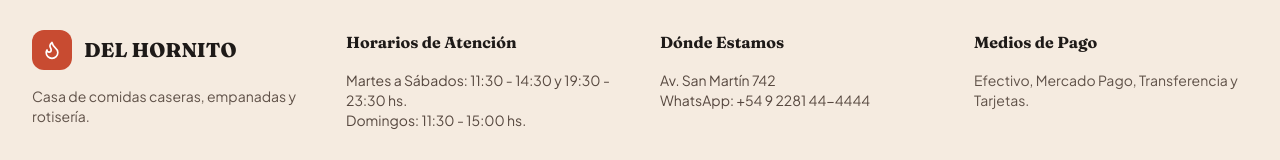
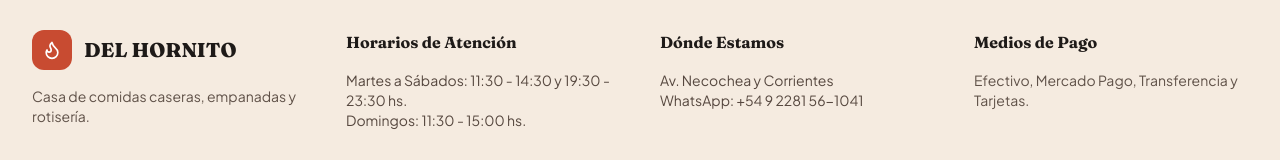
Before and after one commit to daviddelbuono-crypto/DEL-HORNITO, a plain HTML site: page index.html in a window 1280 px wide. Shown: the part 3343-3503 px from the top of the page. Drawn offline with nearby package versions, Linux system fonts and the light colour scheme.

Commit message:
Update contact information in index.html

```diff
--- a/index.html
+++ b/index.html
@@ -210,7 +210,7 @@
                 </div>
                 <div>
                     <h4 class="font-display font-bold text-base text-horno-charcoal mb-4">Dónde Estamos</h4>
-                    <p class="text-sm text-horno-wood/85">Av. San Martín 742<br>WhatsApp: +54 9 2281 44-4444</p>
+                    <p class="text-sm text-horno-wood/85">Av. Necochea y Corrientes <br>WhatsApp: +54 9 2281 56-1041</p>
                 </div>
                 <div>
                     <h4 class="font-display font-bold text-base text-horno-charcoal mb-4">Medios de Pago</h4>
```
